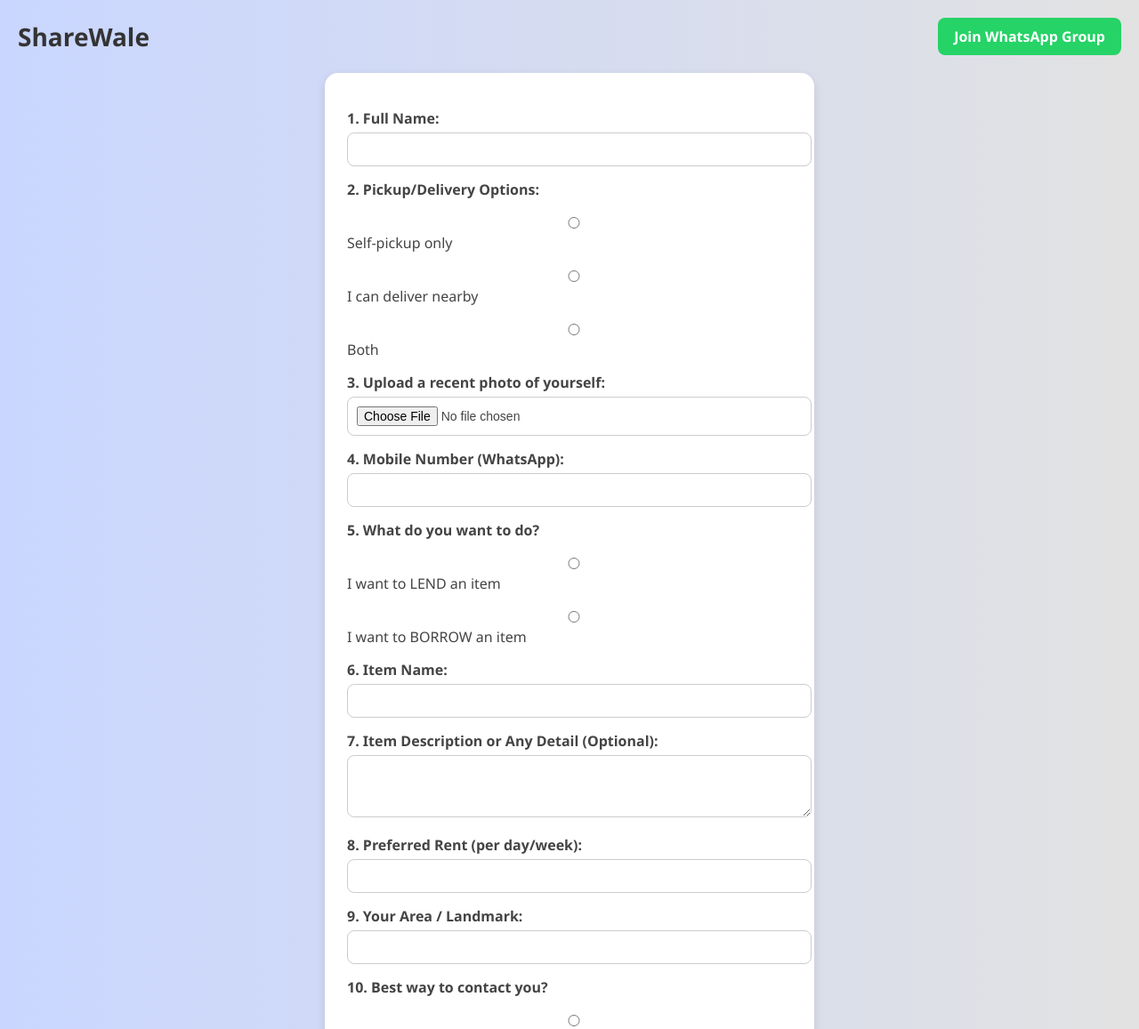
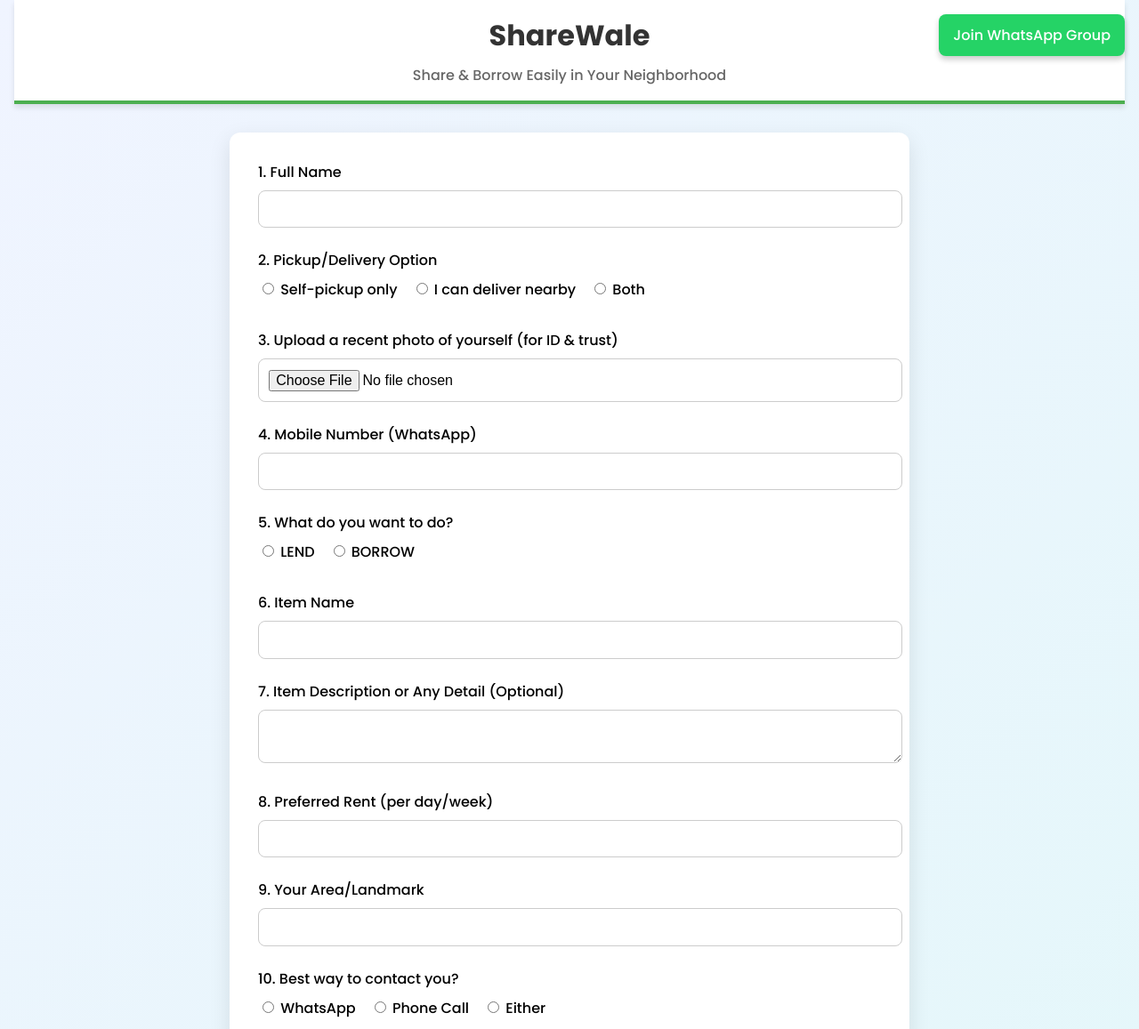
Before and after one commit to ShareWale/ShareWale, a plain HTML site: page index.html in a window 1280 px wide. Shown: the top 1157 px of the page at 89% size. Drawn offline with Linux system fonts and the light colour scheme.

Commit message:
index.html

```diff
--- a/index.html
+++ b/index.html
@@ -1,155 +1,168 @@
 <!DOCTYPE html>
 <html lang="en">
 <head>
-  <meta charset="UTF-8" />
-  <meta name="viewport" content="width=device-width, initial-scale=1.0" />
-  <title>ShareWale – Rent or Lend Items</title>
+  <meta charset="UTF-8">
+  <meta name="viewport" content="width=device-width, initial-scale=1.0">
+  <title>ShareWale – Rent or Lend in Your Area</title>
+  <link href="https://fonts.googleapis.com/css2?family=Poppins:wght@300;500;700&display=swap" rel="stylesheet">
   <style>
     body {
       margin: 0;
-      font-family: 'Segoe UI', sans-serif;
-      background: linear-gradient(to right, #c9d6ff, #e2e2e2);
-      display: flex;
-      flex-direction: column;
-      align-items: center;
-      padding: 20px;
+      font-family: 'Poppins', sans-serif;
+      background: linear-gradient(135deg, #f0f4ff, #e4f7fa);
+      padding: 0 1rem;
     }
-
     .header {
-      width: 100%;
-      display: flex;
-      justify-content: space-between;
-      align-items: center;
-      margin-bottom: 20px;
+      background-color: #ffffff;
+      padding: 1rem;
+      text-align: center;
+      border-bottom: 4px solid #4CAF50;
+      box-shadow: 0 4px 6px rgba(0,0,0,0.1);
+      margin-bottom: 2rem;
     }
-
-    .title {
-      font-size: 28px;
-      font-weight: bold;
+    .header h1 {
+      margin: 0;
       color: #333;
     }
-
+    .header p {
+      margin: 0.5rem 0 0;
+      color: #666;
+    }
+    .form-wrapper {
+      background: white;
+      max-width: 700px;
+      margin: 0 auto;
+      padding: 2rem;
+      border-radius: 12px;
+      box-shadow: 0 8px 24px rgba(0,0,0,0.1);
+    }
+    .form-group {
+      margin-bottom: 1.5rem;
+    }
+    label {
+      display: block;
+      font-weight: 500;
+      margin-bottom: 0.5rem;
+    }
+    input[type="text"], input[type="number"], input[type="file"], textarea, select {
+      width: 100%;
+      padding: 0.7rem;
+      border: 1px solid #ccc;
+      border-radius: 8px;
+      font-size: 1rem;
+    }
+    .radio-group {
+      display: flex;
+      gap: 1rem;
+    }
+    .radio-group label {
+      font-weight: 400;
+    }
+    button[type="submit"] {
+      background-color: #4CAF50;
+      color: white;
+      border: none;
+      padding: 1rem 2rem;
+      border-radius: 8px;
+      cursor: pointer;
+      font-size: 1rem;
+      margin-top: 1rem;
+    }
     .whatsapp-btn {
+      position: fixed;
+      top: 1rem;
+      right: 1rem;
       background-color: #25D366;
       color: white;
-      padding: 10px 18px;
-      border: none;
+      padding: 0.7rem 1rem;
       border-radius: 8px;
       text-decoration: none;
-      font-weight: bold;
-    }
-
-    form {
-      background: white;
-      padding: 25px;
-      border-radius: 15px;
-      box-shadow: 0 4px 12px rgba(0, 0, 0, 0.1);
-      max-width: 500px;
-      width: 100%;
-    }
-
-    label {
-      display: block;
-      margin-top: 15px;
-      font-weight: bold;
-      color: #444;
-    }
-
-    input, textarea, select {
-      width: 100%;
-      padding: 10px;
-      margin-top: 5px;
-      border: 1px solid #ccc;
-      border-radius: 8px;
-      font-size: 14px;
-    }
-
-    .radio-group, .checkbox-group {
-      margin-top: 8px;
-    }
-
-    .radio-group label {
-      display: block;
-      font-weight: normal;
-    }
-
-    button[type="submit"] {
-      background-color: #007bff;
-      color: white;
-      padding: 12px;
-      margin-top: 20px;
-      border: none;
-      border-radius: 10px;
-      width: 100%;
-      font-size: 16px;
-      cursor: pointer;
-    }
-
-    button[type="submit"]:hover {
-      background-color: #0056b3;
+      font-weight: 500;
+      box-shadow: 0 4px 6px rgba(0,0,0,0.2);
     }
   </style>
 </head>
 <body>
+
+<a class="whatsapp-btn" href="https://chat.whatsapp.com/Gk05Q3ONTX81uAYMWUOcxg" target="_blank">Join WhatsApp Group</a>
+
 <div class="header">
-    <div class="title">ShareWale</div>
-    <a class="whatsapp-btn" href="https://chat.whatsapp.com/Gk05Q3ONTX81uAYMWUOcxg" target="_blank">Join WhatsApp Group</a>
+  <h1>ShareWale</h1>
+  <p>Share & Borrow Easily in Your Neighborhood</p>
 </div>
 
-  <form action="https://formspree.io/f/xyyqoyaj" method="POST" enctype="multipart/form-data">
-    <label>1. Full Name:
-      <input type="text" name="Full Name" required />
-    </label>
+<div class="form-wrapper">
+  <form action="https://formspree.io/f/mnqekyvy" method="POST" enctype="multipart/form-data">
 
-    <label>2. Pickup/Delivery Options:</label>
-    <div class="radio-group">
-      <label><input type="radio" name="Pickup Option" value="Self-pickup only" required /> Self-pickup only</label>
-      <label><input type="radio" name="Pickup Option" value="I can deliver nearby" /> I can deliver nearby</label>
-      <label><input type="radio" name="Pickup Option" value="Both" /> Both</label>
+    <div class="form-group">
+      <label>1. Full Name</label>
+      <input type="text" name="Full Name" required>
     </div>
 
-    <label>3. Upload a recent photo of yourself:
-      <input type="file" name="User Photo" accept="image/*,video/*" />
-    </label>
+    <div class="form-group">
+      <label>2. Pickup/Delivery Option</label>
+      <div class="radio-group">
+        <label><input type="radio" name="Pickup Option" value="Self-pickup only" required> Self-pickup only</label>
+        <label><input type="radio" name="Pickup Option" value="I can deliver nearby"> I can deliver nearby</label>
+        <label><input type="radio" name="Pickup Option" value="Both"> Both</label>
+      </div>
+    </div>
 
-    <label>4. Mobile Number (WhatsApp):
-      <input type="tel" name="WhatsApp Number" required />
-    </label>
+    <div class="form-group">
+      <label>3. Upload a recent photo of yourself (for ID & trust)</label>
+      <input type="file" name="Your Photo" accept="image/*,video/*">
+    </div>
 
+    <div class="form-group">
+      <label>4. Mobile Number (WhatsApp)</label>
+      <input type="text" name="WhatsApp Number" required>
+    </div>
+
+    <div class="form-group">
       <label>5. What do you want to do?</label>
       <div class="radio-group">
-      <label><input type="radio" name="Intent" value="LEND" required /> I want to LEND an item</label>
-      <label><input type="radio" name="Intent" value="BORROW" /> I want to BORROW an item</label>
+        <label><input type="radio" name="Action" value="I want to LEND an item" required> LEND</label>
+        <label><input type="radio" name="Action" value="I want to BORROW an item"> BORROW</label>
+      </div>
     </div>
 
-    <label>6. Item Name:
-      <input type="text" name="Item Name" required />
-    </label>
+    <div class="form-group">
+      <label>6. Item Name</label>
+      <input type="text" name="Item Name" required>
+    </div>
 
-    <label>7. Item Description or Any Detail (Optional):
-      <textarea name="Item Description" rows="3"></textarea>
-    </label>
+    <div class="form-group">
+      <label>7. Item Description or Any Detail (Optional)</label>
+      <textarea name="Item Description"></textarea>
+    </div>
 
-    <label>8. Preferred Rent (per day/week):
-      <input type="text" name="Preferred Rent" />
-    </label>
+    <div class="form-group">
+      <label>8. Preferred Rent (per day/week)</label>
+      <input type="text" name="Rent">
+    </div>
 
-    <label>9. Your Area / Landmark:
-      <input type="text" name="Area or Landmark" required />
-    </label>
+    <div class="form-group">
+      <label>9. Your Area/Landmark</label>
+      <input type="text" name="Location" required>
+    </div>
 
+    <div class="form-group">
       <label>10. Best way to contact you?</label>
       <div class="radio-group">
-      <label><input type="radio" name="Contact Method" value="WhatsApp" required /> WhatsApp</label>
-      <label><input type="radio" name="Contact Method" value="Phone Call" /> Phone Call</label>
-      <label><input type="radio" name="Contact Method" value="Either" /> Either</label>
+        <label><input type="radio" name="Contact Method" value="WhatsApp" required> WhatsApp</label>
+        <label><input type="radio" name="Contact Method" value="Phone Call"> Phone Call</label>
+        <label><input type="radio" name="Contact Method" value="Either"> Either</label>
+      </div>
     </div>
 
-    <label>11. Upload Item Photo (Optional):
-      <input type="file" name="Item Photo" accept="image/*" />
-    </label>
+    <div class="form-group">
+      <label>11. Upload Item Photo (Optional)</label>
+      <input type="file" name="Item Photo" accept="image/*">
+    </div>
 
     <button type="submit">Submit</button>
   </form>
+</div>
+
 </body>
 </html>
```
Lines whose indentation alone changed are shown as unchanged.
